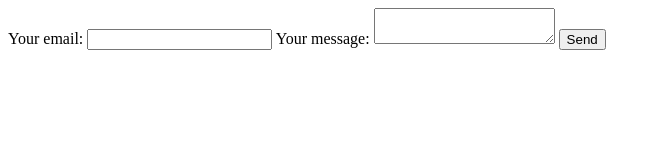
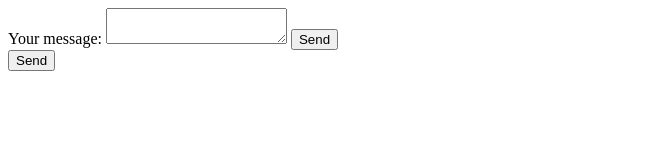
Before and after one commit to ddow7/ddow7.github.io, a plain HTML site: page index.html in a window 1280 px wide. Shown: the whole page, without its empty margins (0-661 px from the left). Drawn offline with Linux system fonts and the light colour scheme.

Commit message:
Update index.html

```diff
--- a/index.html
+++ b/index.html
@@ -10,15 +10,12 @@
           method="POST"
   >
     <label>
-      Your email:
-      <input type="email" name="email">
-    </label>
-    <label>
       Your message:
       <textarea name="message"></textarea>
     </label>
     <!-- your other form fields go here -->
-    <button type="submit">Send</button>
+    <button  onclick="location.href='www.naver.com'">Send</button>
   </form>
+  <button  onclick="location.href='www.naver.com'">Send</button>
 </body>
 </html>
```
